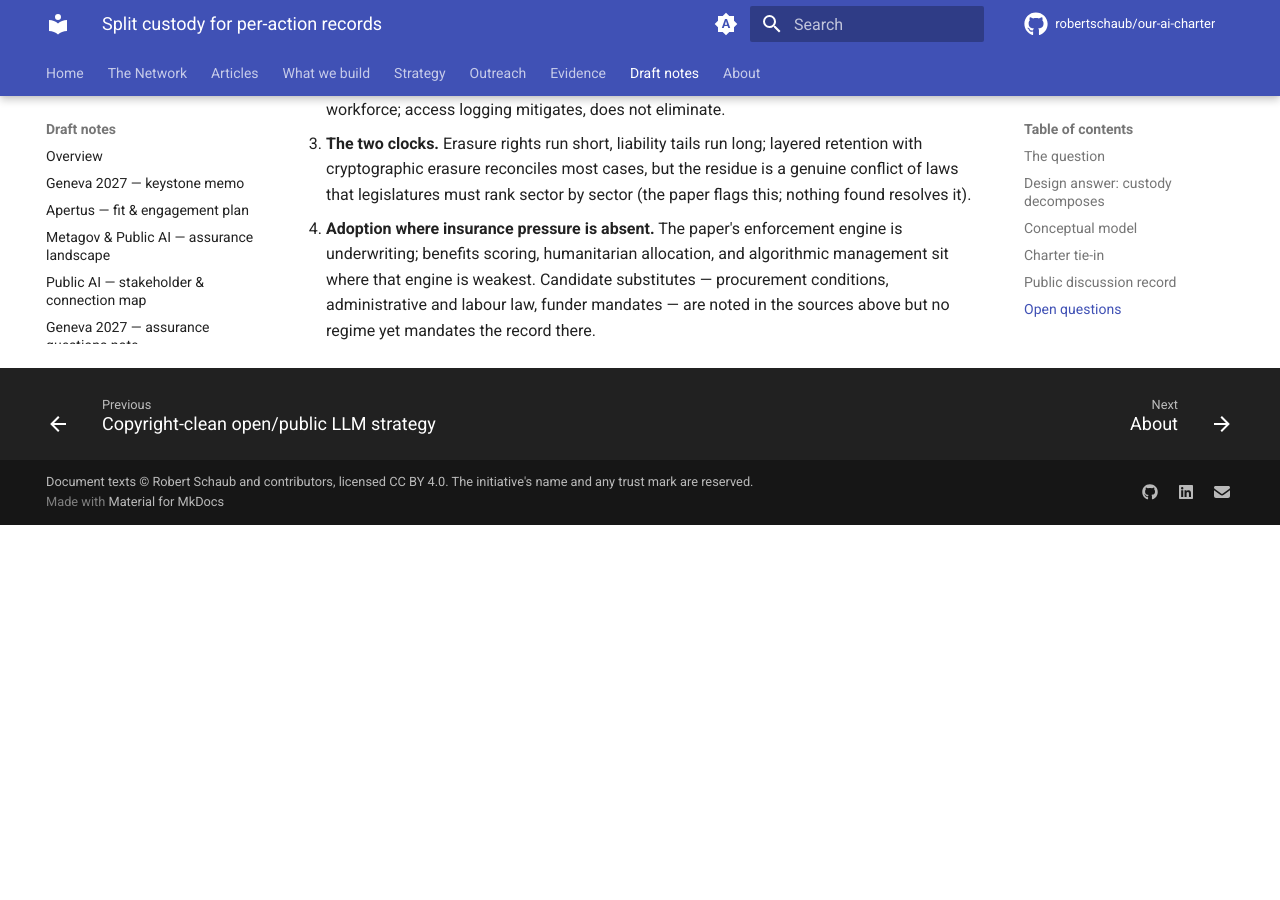
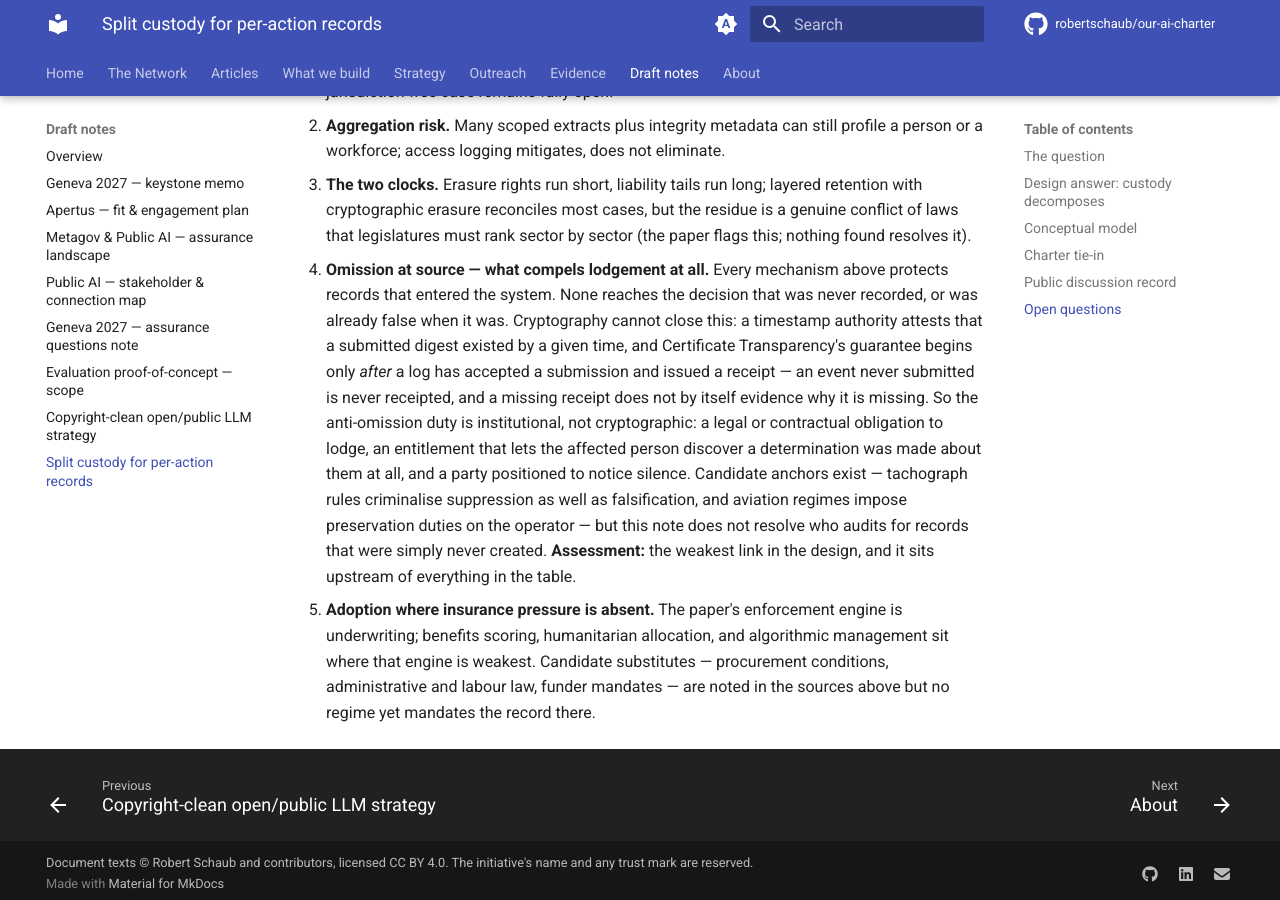
Before and after one commit to robertschaub/our-ai-charter, an MkDocs documentation site: the page built from docs/wip/split-custody-per-action-records.md, in a window 1280 px wide and 900 px high, scrolled down 4539 px. Built offline with MkDocs 1.6.1 and Material for MkDocs 9.7.7, drawn with Linux system fonts in a browser that asks for light colours; plug-ins that fetch from the network failed and are left out; comment, search, counter and statistics services are not loaded; before the commit the page ends 5064 px from its top, so only the background shows below that; some of the changed text lies outside the part shown.

Commit message:
fix(docs): scope the integrity guarantee to lodged records; add the omission gap
External review of a draft built on this note found that its integrity row
implied more than the cited mechanisms deliver. A timestamp authority attests
that a submitted digest existed by a given time, and Certificate Transparency's
guarantee begins only after a log accepts a submission and issues a receipt.
An event never submitted is never receipted, so 'disappearance detectable by
anyone' holds for lodged records and not for records that were never created.

Scopes the integrity row accordingly and adds open question 4: what compels
lodgement at all. That duty is institutional rather than cryptographic, and it
sits upstream of every mechanism in the table.

Also cites RFC 9162 alongside the superseded RFC 6962 for Certificate
Transparency.

Co-Authored-By: Claude Fable 5 <noreply@anthropic.com>

```diff
--- a/docs/wip/split-custody-per-action-records.md
+++ b/docs/wip/split-custody-per-action-records.md
@@ -19,7 +19,7 @@ Custody should not pick a side. Split the record into three separable concerns
 | Concern | Allocation | Working precedent |
 |---|---|---|
 | Record content | Liability-bearing deployer (needs it to operate and defend) | Standard operator record-keeping; [EU AI Act Art. 12](https://artificialintelligenceact.eu/article/12/) logging |
-| Integrity | Neutral append-only log holding **batched** fingerprints only — alteration or disappearance detectable by anyone (via the receipt below), content and per-record metadata readable by no one | [Certificate Transparency (RFC 6962)](https://datatracker.ietf.org/doc/html/rfc6962); tamper-evident audit-log practice |
+| Integrity | Neutral append-only log holding **batched** fingerprints only — **once a record has been lodged and receipted**, later alteration or disappearance is detectable by anyone (via the receipt below); content and per-record metadata readable by no one. A record *never* lodged leaves nothing to detect — see [open question 4](#open-questions) | [Certificate Transparency (RFC 9162](https://datatracker.ietf.org/doc/html/rfc9162), [formerly RFC 6962)](https://datatracker.ietf.org/doc/html/rfc6962); tamper-evident audit-log practice |
 | Survivability | An encrypted sealed copy of the record lodged with the independent fiduciary — the record outlives the institution's retention choices, vendor exits, and deletion | Flight-recorder deposit logic; answers the paper's "gone the day the vendor is" objection |
 | Affected person's access | Scoped extract on their own determination, held as of right: the decision, its basis, policy version in force, authority chain, bounds, human-review event, and the challenge route — role-resolved, not biographic — **plus a receipt proving the full record was lodged** | [Tachograph driver card](https://eur-lex.europa.eu/legal-content/EN/TXT/?uri=CELEX%3A32014R0165) (worker holds own record; authority card overrides company locks); [AI Act Art. 86](https://artificialintelligenceact.eu/article/86/) explanation right; [Platform Work Directive 2024/2831](https://www.etui.org/publications/eu-platform-work-directive) (transparency to workers *and* representatives) |
 | Full-content depth | Sealed copy openable only with authorization from a competent regulator, tribunal, or court — the fiduciary cannot open it unilaterally — for a genuine dispute and that purpose alone | [Data trusts](https://theodi.org/insights/explainers/what-is-a-data-trust/) (fiduciary stewardship); [ICAO Annex 13](https://skybrary.aero/sites/default/files/bookshelf/5876.pdf) (investigators take flight-recorder custody on a trigger; misuse for blame/discipline barred) |
@@ -94,4 +94,5 @@ The custody question this note answers was posed in the comment thread of the pa
 1. **Custodian accreditation — and the no-jurisdiction hard case.** Who accredits, audits, and can replace the fiduciary, and what makes its decisions binding where no regulator or court has effective jurisdiction (cross-border platforms, the humanitarian sector)? The paper calls the underlying recursion "attribution under capture" and offers plural observance as mitigation, not solution. Assessment: an accreditation chain bounds but does not close the regress; the jurisdiction-free case remains fully open.
 2. **Aggregation risk.** Many scoped extracts plus integrity metadata can still profile a person or a workforce; access logging mitigates, does not eliminate.
 3. **The two clocks.** Erasure rights run short, liability tails run long; layered retention with cryptographic erasure reconciles most cases, but the residue is a genuine conflict of laws that legislatures must rank sector by sector (the paper flags this; nothing found resolves it).
-4. **Adoption where insurance pressure is absent.** The paper's enforcement engine is underwriting; benefits scoring, humanitarian allocation, and algorithmic management sit where that engine is weakest. Candidate substitutes — procurement conditions, administrative and labour law, funder mandates — are noted in the sources above but no regime yet mandates the record there.
+4. **Omission at source — what compels lodgement at all.** Every mechanism above protects records that entered the system. None reaches the decision that was never recorded, or was already false when it was. Cryptography cannot close this: a timestamp authority attests that a submitted digest existed by a given time, and Certificate Transparency's guarantee begins only *after* a log has accepted a submission and issued a receipt — an event never submitted is never receipted, and a missing receipt does not by itself evidence why it is missing. So the anti-omission duty is institutional, not cryptographic: a legal or contractual obligation to lodge, an entitlement that lets the affected person discover a determination was made about them at all, and a party positioned to notice silence. Candidate anchors exist — tachograph rules criminalise suppression as well as falsification, and aviation regimes impose preservation duties on the operator — but this note does not resolve who audits for records that were simply never created. **Assessment:** the weakest link in the design, and it sits upstream of everything in the table.
+5. **Adoption where insurance pressure is absent.** The paper's enforcement engine is underwriting; benefits scoring, humanitarian allocation, and algorithmic management sit where that engine is weakest. Candidate substitutes — procurement conditions, administrative and labour law, funder mandates — are noted in the sources above but no regime yet mandates the record there.
```
